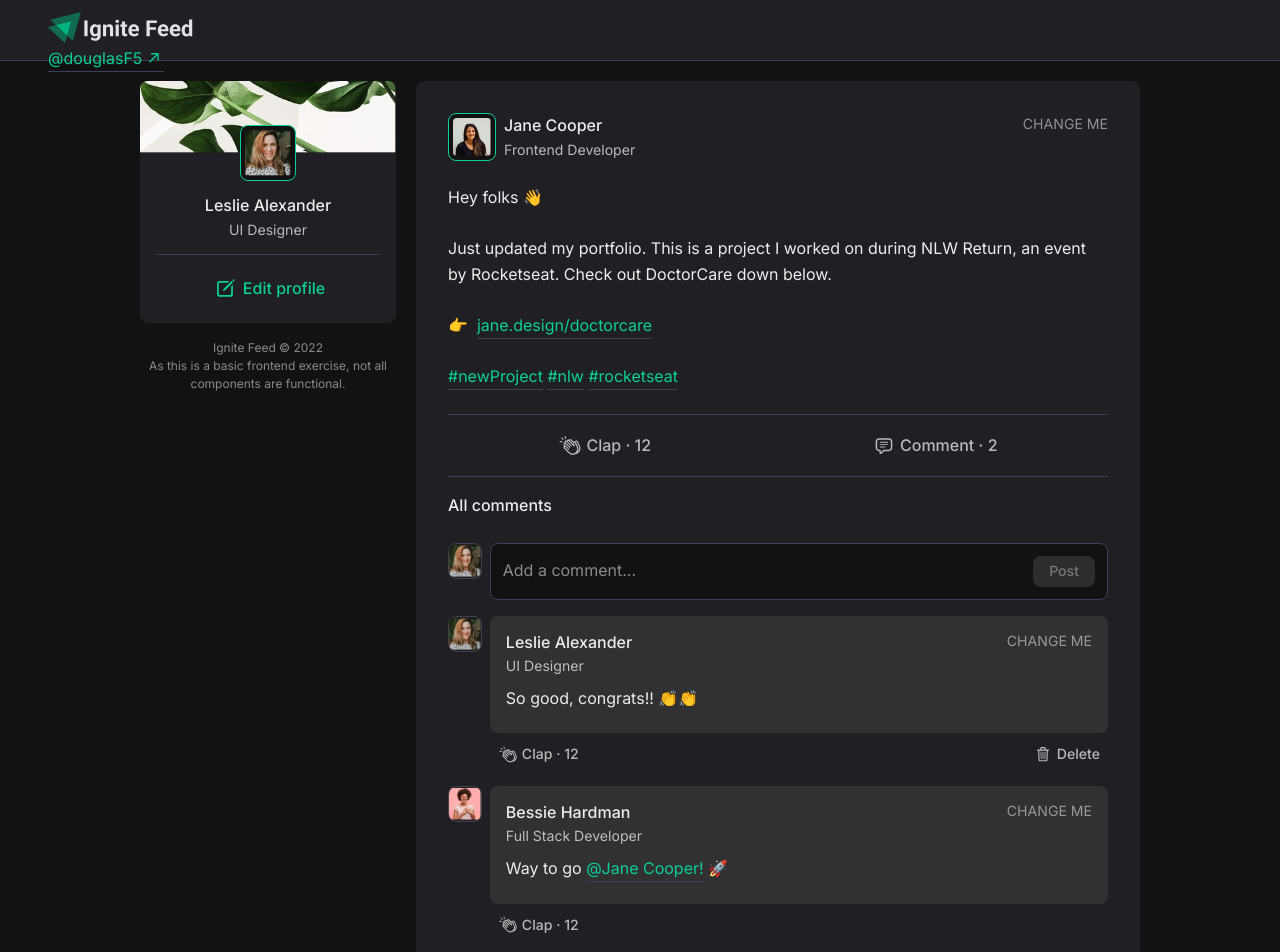
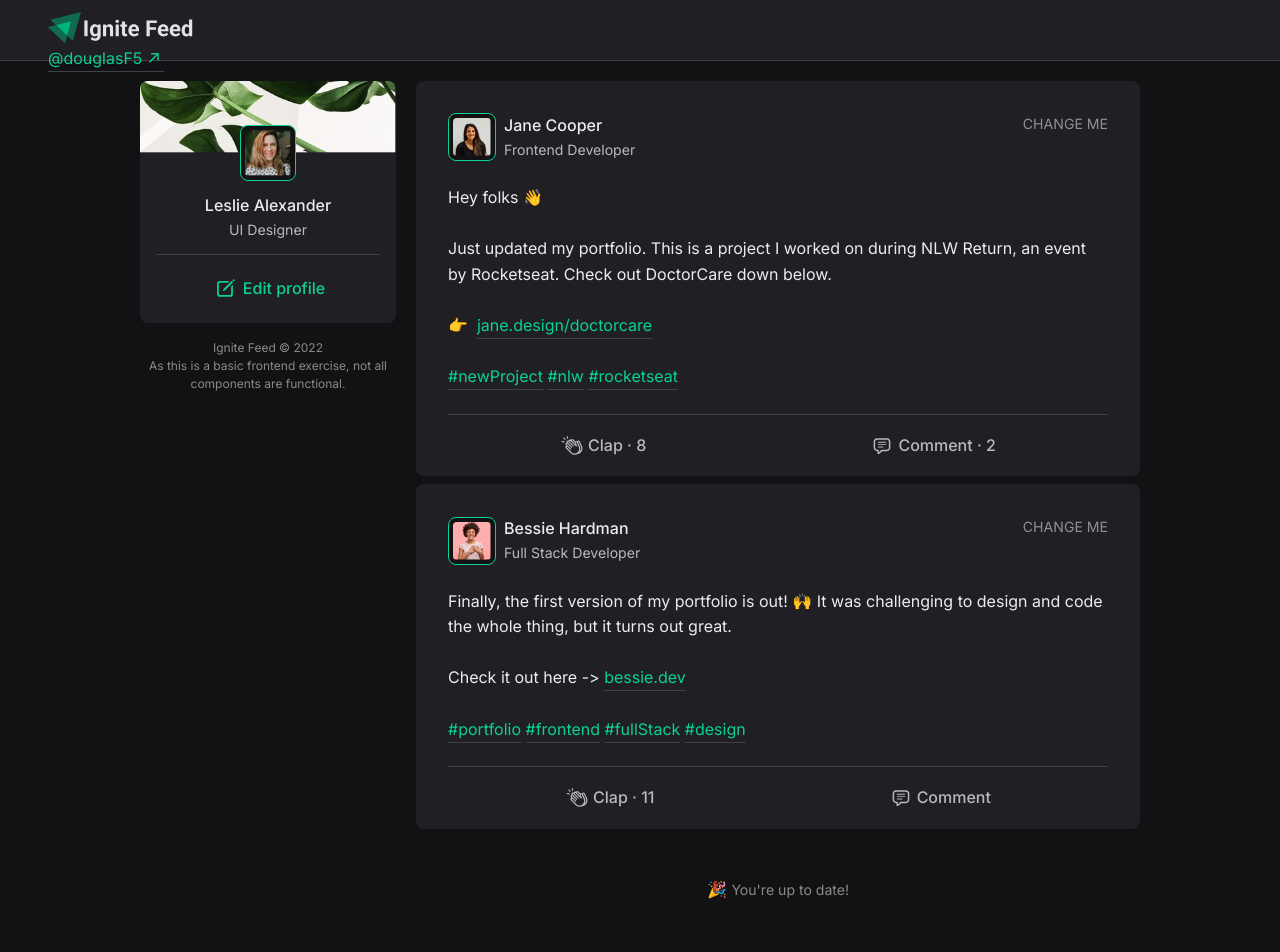
Before and after one commit to douglasF5/ignite-feed-web-app, a React (Vite) app: page / in a window 1280 px wide. Shown: the top 952 px of the page. Built offline with nearby package versions, Linux system fonts and the light colour scheme.

Commit message:
feat: clap posts and comments

```diff
--- a/src/App.jsx
+++ b/src/App.jsx
@@ -1,4 +1,5 @@
 import { postsMockContent } from './utils/posts-mock-content';
+import { useState } from 'react';
 import './global-styles.css';
 import s from './app.module.css';
 import { Header } from './components/Header';
@@ -8,6 +9,17 @@ import { PostActionsBar } from './components/PostActionsBar';
 import { CommentsSection } from './components/CommentsSection';
 
 function App() {
+  const [hasCommentSectionVisible, setHasCommentSectionVisible] = useState(null);
+
+  function handleCommentSection(postId) {
+    if (postId === hasCommentSectionVisible) {
+      setHasCommentSectionVisible(null);
+      return;
+    }
+
+    setHasCommentSectionVisible(postId);
+  }
+
   return (
     <div>
       <Header />
@@ -26,8 +38,13 @@ function App() {
               {postsMockContent.map(post => (
                 <div key={post.id} className={s.postContainer}>
                   <PostContent data={post} />
-                  <PostActionsBar />
-                  <CommentsSection commentsData={post.comments} />
+                  <PostActionsBar
+                    commentsCount={post.comments ? post.comments.length : null}
+                    clapsCount={post.clapsCount}
+                    toggleCommentsSection={() => handleCommentSection(post.id)}
+                    isCommentsSectionVisible={hasCommentSectionVisible === post.id}
+                  />
+                  {hasCommentSectionVisible === post.id && <CommentsSection commentsData={post.comments} />}
                 </div>
               ))}
             </div>
--- a/src/components/Button/index.jsx
+++ b/src/components/Button/index.jsx
@@ -1,7 +1,7 @@
 import { composeVariant } from '../../utils/utils';
 import s from './styles.module.css';
 
-export function Button({ children, variantOptions, ...rest }) {
+export function Button({ children, variantOptions, handleClick, ...rest }) {
   const variantClasses = {
     type: {
       filledPrimary: s.filledPrimary,
@@ -19,9 +19,18 @@ export function Button({ children, variantOptions, ...rest }) {
       M: s.paddingMedium,
       L: s.paddingLarge
     },
+    hover: {
+      withNegative: s.negativeHover
+    }
   };
 
   return (
-    <button className={composeVariant(variantClasses, variantOptions)} {...rest}>{children}</button>
+    <button
+      className={composeVariant(variantClasses, variantOptions)}
+      onClick={handleClick}
+      {...rest}
+    >
+      {children}
+    </button>
   );
 }
--- a/src/components/Button/styles.module.css
+++ b/src/components/Button/styles.module.css
@@ -27,8 +27,10 @@ button:active:not([disabled]) {
   color: var(--c-on-primary);
 }
 
+@media (hover:hover) {
   .filledPrimary:hover:not([disabled]) {
     background-color: var(--c-primary-hover);
+  }
 }
 
 .textPrimary {
@@ -37,8 +39,10 @@ button:active:not([disabled]) {
   color: var(--c-primary);
 }
 
+@media (hover:hover) {
   .textPrimary:hover {
     background-color: rgba(var(--c-rgb-primary), var(--c-elevation-2));
+  }
 }
 
 .textNeutral {
@@ -47,9 +51,12 @@ button:active:not([disabled]) {
   color: var(--c-on-surface);
 }
 
+@media (hover:hover) {
   .textNeutral:hover {
     background-color: rgba(var(--c-rgb-on-surface), var(--c-elevation-1));
   }
+}
+
 
 .textNeutralVariant {
   composes: button;
@@ -57,9 +64,22 @@ button:active:not([disabled]) {
   color: var(--c-on-surface-medium);
 }
 
+@media (hover:hover) {
+  .textNeutral:hover {
+    background-color: rgba(var(--c-rgb-on-surface), var(--c-elevation-1));
+  }
+
+  .textNeutralVariant.negativeHover:hover {
+    color: var(--c-negative);
+    background-color: rgba(var(--c-rgb-negative), var(--c-elevation-1));
+  }
+}
+
+@media (hover:hover) {
   .textNeutralVariant:hover {
     color: var(--c-on-surface);
     background-color: rgba(var(--c-rgb-on-surface), var(--c-elevation-1));
+  }
 }
 
 .textNegative {
--- a/src/components/Comment/index.jsx
+++ b/src/components/Comment/index.jsx
@@ -1,11 +1,20 @@
+import { useState } from 'react';
 import { currentUser } from '../../utils/posts-mock-content';
 import s from './styles.module.css';
-import { HandsClap, Trash } from '../Icons';
+import { HandsClap, HandsClapFill, Trash } from '../Icons';
 import { ProfilePic } from '../ProfilePic';
 import { Button } from '../Button';
 
 export function Comment({ data }) {
   const { name, role, picture, id } = data.authorInfo;
+
+  const [isClapped, setIsClapped] = useState(false);
+  const [clapsTotalCount, setClapsTotalCount] = useState(data.clapsCount);
+
+  function handleClap() {
+    setIsClapped(!isClapped);
+    setClapsTotalCount(previousValue => !isClapped ? previousValue + 1 : data.clapsCount);
+  }
 
   return (
     <div className={s.container}>
@@ -24,25 +33,41 @@ export function Comment({ data }) {
               <p className={s.authorName}>{name}</p>
               <p className={s.authorRole}>{role}</p>
             </div>
-            <p className={s.publishTime}>{data.publishedAt}</p>
+            <time
+              className={s.publishTime}
+              dateTime="2008-02-14 20:00"
+              title="2008-02-14 20:00"
+            >
+              {data.publishedAt}
+            </time>
           </div>
           <div className={s.contentContainer} dangerouslySetInnerHTML={{ __html: data.content }}></div>
         </div>
         <div className={s.actionBar}>
-          <Button variantOptions={{
-            type: 'textNeutralVariant',
-            label: 'M',
-            padding: 'MN'
-          }}>
-            <HandsClap size={20} />
-            Clap · 12
+          <Button
+            variantOptions={{
+              type: isClapped ? 'textPrimary' : 'textNeutralVariant',
+              label: 'M',
+              padding: 'MN'
+            }}
+            handleClick={() => handleClap()}
+          >
+            {isClapped
+              ? <HandsClapFill size={20} />
+              : <HandsClap size={20} />
+            }
+            {/* Clap {`· ${clapsTotalCount}`} */}
+            Clap {`· ${clapsTotalCount}`}
           </Button>
           {currentUser.id === id && (
-            <Button variantOptions={{
-              type: 'textNeutralVariant',
-              label: 'M',
-              padding: 'MN'
-            }}>
+            <Button
+              variantOptions={{
+                type: 'textNeutralVariant',
+                label: 'M',
+                padding: 'MN',
+                hover: 'withNegative'
+              }}
+            >
               <Trash size={20} />
               Delete
             </Button>
--- a/src/components/PostActionsBar/index.jsx
+++ b/src/components/PostActionsBar/index.jsx
@@ -1,25 +1,45 @@
+import { useState } from 'react';
+import { composeClasses } from '../../utils/utils';
 import s from './styles.module.css';
 import { Button } from '../Button';
-import { HandsClap, TextBubble } from '../Icons';
+import { HandsClap, HandsClapFill, TextBubble, TextBubbleFill } from '../Icons';
 
-export function PostActionsBar() {
+export function PostActionsBar({ commentsCount, clapsCount, toggleCommentsSection, isCommentsSectionVisible }) {
+  const [isClapped, setIsClapped] = useState(false);
+  const clapsTotalCount = isClapped ? clapsCount + 1 : clapsCount;
+
   return (
-    <div className={s.actionBar}>
-      <Button variantOptions={{
-        type: 'textNeutralVariant',
-        label: 'L',
-        padding: 'M'
-      }}>
-        <HandsClap size={24} />
-        Clap · 12
+    <div className={composeClasses([
+      s.actionBar,
+      isCommentsSectionVisible ? s.withCommentsSection : null
+    ])}>
+      <Button
+        variantOptions={{
+          type: isClapped ? 'textPrimary' : 'textNeutralVariant',
+          label: 'L',
+          padding: 'M'
+        }}
+        handleClick={() => setIsClapped(!isClapped)}
+      >
+        {isClapped
+          ? <HandsClapFill size={24} />
+          : <HandsClap size={24} />
+        }
+        Clap {`· ${clapsTotalCount}`}
       </Button>
-      <Button variantOptions={{
-        type: 'textNeutralVariant',
-        label: 'L',
-        padding: 'M'
-      }}>
-        <TextBubble size={24} />
-        Comment · 2
+      <Button
+        variantOptions={{
+          type: isCommentsSectionVisible ? 'textPrimary' : 'textNeutralVariant',
+          label: 'L',
+          padding: 'M'
+        }}
+        handleClick={toggleCommentsSection}
+      >
+        {isCommentsSectionVisible
+          ? <TextBubbleFill size={24} />
+          : <TextBubble size={24} />
+        }
+        Comment {commentsCount && `· ${commentsCount}`}
       </Button>
     </div>
   );
--- a/src/components/PostActionsBar/styles.module.css
+++ b/src/components/PostActionsBar/styles.module.css
@@ -4,6 +4,9 @@
   padding: 12px 0;
   margin: 0 32px;
   border-top: 1px solid var(--c-outline);
+}
+
+.actionBar.withCommentsSection {
   border-bottom: 1px solid var(--c-outline);
 }
 
--- a/src/components/PostContent/index.jsx
+++ b/src/components/PostContent/index.jsx
@@ -23,7 +23,13 @@ export function PostContent({ data }) {
             <p className={s.profileRole}>{authorInfo.role}</p>
           </div>
         </div>
-        <p className={s.publishTime}>{publishedAt}</p>
+        <time
+          className={s.publishTime}
+          dateTime="2008-02-14 20:00"
+          title="2008-02-14 20:00"
+        >
+          {publishedAt}
+        </time>
       </div>
       <div className={s.contentWrapper}>
         <p dangerouslySetInnerHTML={{ __html: content }}></p>
--- a/src/utils/posts-mock-content.js
+++ b/src/utils/posts-mock-content.js
@@ -35,15 +35,18 @@ export const postsMockContent = [
         id: '1c1',
         authorInfo: authors[0],
         publishedAt: 'CHANGE ME',
-        content: '<p>So good, congrats!! 👏👏</p>'
+        content: '<p>So good, congrats!! 👏👏</p>',
+        clapsCount: 6
       },
       {
         id: '1c2',
         authorInfo: authors[2],
         publishedAt: 'CHANGE ME',
-        content: '<p>Way to go <a href="#">@Jane Cooper!</a> 🚀</p>'
+        content: '<p>Way to go <a href="#">@Jane Cooper!</a> 🚀</p>',
+        clapsCount: 2
       },
     ],
+    clapsCount: 8
   },
   {
     id: '2',
@@ -51,5 +54,6 @@ export const postsMockContent = [
     publishedAt: 'CHANGE ME',
     content: '<p>Finally, the first version of my portfolio is out! 🙌 It was challenging to design and code the whole thing, but it turns out great.</p><br/><p>Check it out here -> <a href="#">bessie.dev</a></p><br/><p><a href="#">#portfolio</a> <a href="#">#frontend</a> <a href="#">#fullStack</a> <a href="#">#design</a></p>',
     comments: null,
+    clapsCount: 11
   },
 ];
--- a/src/utils/utils.js
+++ b/src/utils/utils.js
@@ -10,3 +10,7 @@ export function composeVariant(variantClasses, options) {
 
   return classList.join(" ");
 };
+
+export function composeClasses(classList) {
+  return classList.filter(className => className !== null).join(" ");
+};
```
Also changed, not shown: src/components/Icons/TextBubbleFill.jsx (+8 -5 lines). Lines whose indentation alone changed are shown as unchanged.
